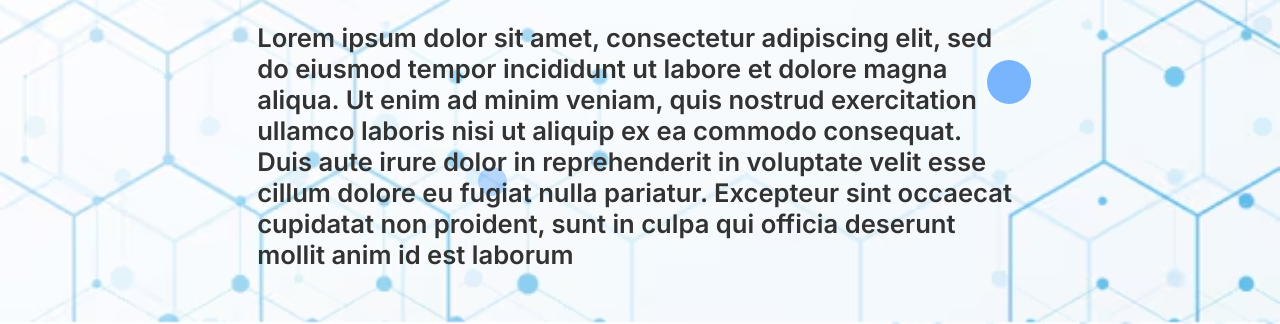
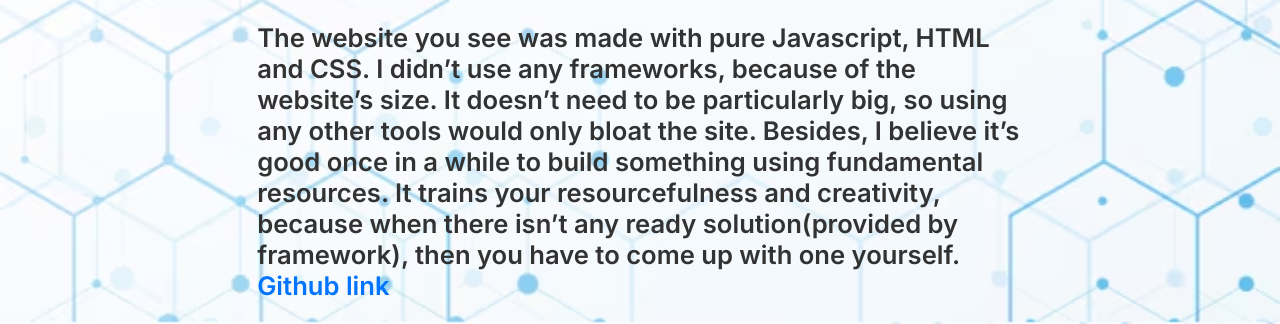
Before and after one commit to PiotrDratwa/My-website, a website: page client/index.html in a window 1280 px wide. Shown: the part 2469-2793 px from the top of the page. Drawn offline with Linux system fonts and the light colour scheme.

Commit message:
added some text and links

```diff
--- a/client/index.html
+++ b/client/index.html
@@ -23,9 +23,9 @@
               particle_minwidth: 10,
               particle_radius: 50,
               particle_opacity: true,
-              particle_colision_change: true,
+              particle_colision_change: false,
               particle_background: "rgb(0, 115, 255)",
-              refresh_onfocus: true,
+              refresh_onfocus: false,
               particle_image: {
                 image: false,
                 src: ""
@@ -173,15 +173,15 @@
           <div class="hidden" id="this_website">
             <div class="title_link">
             <h1 class="project_title" id="this_website_title">Portfolio website</h1>
-            <a href="https://github.com/PiotrDratwa"><img src="images/pngwing.com.png" class="project_icon" id="github"></a>
+            <a href="https://github.com/PiotrDratwa/My-website"><img src="images/pngwing.com.png" class="project_icon" id="github"></a>
             </div>
             <p class = "medium_text">
-              Lorem ipsum dolor sit amet, consectetur adipiscing elit,
-              sed do eiusmod tempor incididunt ut labore et dolore magna aliqua.
-              Ut enim ad minim veniam, quis nostrud exercitation ullamco laboris nisi ut aliquip ex ea commodo consequat.
-              Duis aute irure dolor in reprehenderit in voluptate velit esse cillum dolore eu fugiat nulla pariatur.
-              Excepteur sint occaecat cupidatat non proident,
-              sunt in culpa qui officia deserunt mollit anim id est laborum
+              The website you see was made with pure Javascript, HTML and CSS.
+              I didn’t use any frameworks, because of the website’s size.
+              It doesn’t need to be particularly big, so using any other tools would only bloat the site.
+              Besides, I believe it’s good once in a while to build something using fundamental resources.
+              It trains your resourcefulness and creativity, because when there isn’t any ready solution(provided by framework), then you have to come up with one yourself.
+              <br> <a class="github_link" href="https://github.com/PiotrDratwa/My-website">Github link</a>
             </p>
           </div>
 
@@ -197,51 +197,48 @@
               Duis aute irure dolor in reprehenderit in voluptate velit esse cillum dolore eu fugiat nulla pariatur.
               Excepteur sint occaecat cupidatat non proident,
               sunt in culpa qui officia deserunt mollit anim id est laborum
+              <br> <a class="github_link" href="https://github.com/PiotrDratwa/My-website">Github link</a>
             </p>
           </div>
 
           <div class="hidden" id="writing_quality_projections">
             <div class="title_link">
               <h1 class="project_title" id="writing_quality_projections_title">Writing quality projections AI</h1>
-              <a href="https://github.com/PiotrDratwa"><img src="images/pngwing.com.png" class="project_icon" id="github"></a>
+              <a href="https://github.com/PiotrDratwa/Writing_quality_projections"><img src="images/pngwing.com.png" class="project_icon" id="github"></a>
               </div>
             <p class = "medium_text">
-              Lorem ipsum dolor sit amet, consectetur adipiscing elit,
-              sed do eiusmod tempor incididunt ut labore et dolore magna aliqua.
-              Ut enim ad minim veniam, quis nostrud exercitation ullamco laboris nisi ut aliquip ex ea commodo consequat.
-              Duis aute irure dolor in reprehenderit in voluptate velit esse cillum dolore eu fugiat nulla pariatur.
-              Excepteur sint occaecat cupidatat non proident,
-              sunt in culpa qui officia deserunt mollit anim id est laborum
+              The goal of this project was to create an AI that would predict students’ essay grades based on the data of the essay (how many individual cases were used,
+              how many capital letters were there) and students’ behaviour during the essay.
+              We had to transform the data and use different machine learning algorithms to find the best working one.
+              Finally the AI had mean error of around 0.4 on the scale 2-5.5.<br>
+              The technologies used: Python, Seaborne, Pandas, sci-kit learn.
+              <br> <a class="github_link" href="https://github.com/PiotrDratwa/Writing_quality_projections">Github link</a>
             </p>
           </div>
 
           <div class="hidden" id="dataframe_encryption">
             <div class="title_link">
               <h1 class="project_title" id="dataframe_encryption_title">dataframe encryption project</h1>
-              <a href="https://github.com/PiotrDratwa"><img src="images/pngwing.com.png" class="project_icon" id="github"></a>
+              <a href="https://github.com/PiotrDratwa/dataframe-encryption"><img src="images/pngwing.com.png" class="project_icon" id="github"></a>
               </div>
             <p class = "medium_text">
-              Lorem ipsum dolor sit amet, consectetur adipiscing elit,
-              sed do eiusmod tempor incididunt ut labore et dolore magna aliqua.
-              Ut enim ad minim veniam, quis nostrud exercitation ullamco laboris nisi ut aliquip ex ea commodo consequat.
-              Duis aute irure dolor in reprehenderit in voluptate velit esse cillum dolore eu fugiat nulla pariatur.
-              Excepteur sint occaecat cupidatat non proident,
-              sunt in culpa qui officia deserunt mollit anim id est laborum
+              It’s a Python library made in C, to encrypt pandas dataframes using the RSA algorithm. It also includes example of usage.
+              The reason it is made in C is because Python computes very slowly and all popular fast libraries for Python are actually made in C.
+              <br> <a class="github_link" href="https://github.com/PiotrDratwa/dataframe-encryption">Github link</a>
             </p>
           </div>
 
           <div class="hidden" id="IOT_Arduino">
             <div class="title_link">
               <h1 class="project_title" id="IOT_Arduino_title">IOT Arduino project</h1>
-              <a href="https://github.com/PiotrDratwa"><img src="images/pngwing.com.png" class="project_icon" id="github"></a>
+              <a href="https://github.com/PiotrDratwa/IOT_project"><img src="images/pngwing.com.png" class="project_icon" id="github"></a>
               </div>
             <p class = "medium_text">
-              Lorem ipsum dolor sit amet, consectetur adipiscing elit,
-              sed do eiusmod tempor incididunt ut labore et dolore magna aliqua.
-              Ut enim ad minim veniam, quis nostrud exercitation ullamco laboris nisi ut aliquip ex ea commodo consequat.
-              Duis aute irure dolor in reprehenderit in voluptate velit esse cillum dolore eu fugiat nulla pariatur.
-              Excepteur sint occaecat cupidatat non proident,
-              sunt in culpa qui officia deserunt mollit anim id est laborum
+              It is a project consisting of a couple integrated modules that cooperate to measure, and transform the data.<br>
+              The project can:<br><br>
+              - transform the speech to text and show it on display connected to ESP8266 integrated circuit.<br><br>
+              - measure temperature and send it to database, that visualizes the data.
+              <br> <a class="github_link" href="https://github.com/PiotrDratwa/IOT_project">Github link</a>
             </p>
           <div>
           </div>
--- a/client/styles.css
+++ b/client/styles.css
@@ -68,8 +68,9 @@ img {
 
 #ambient {
   position: absolute;
+  overflow: hidden;
   width: 100%;
-  height: 700%;
+  height: 80%;
   left: 0;
   top: 4;
   z-index: -1;
@@ -614,3 +615,8 @@ img {
   height: 3vw;
   width: 3vw;
 }
+
+.github_link{
+  color:rgb(0, 115, 255);
+  text-decoration: none;
+}
```
